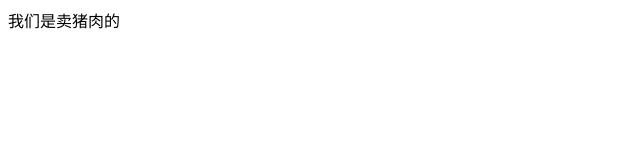
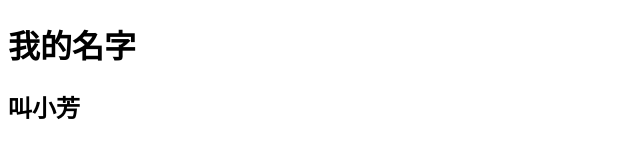
Before and after one commit to Piaonj/git-demo-01, a plain HTML site: page index.html in a window 1280 px wide. Shown: the whole page, without its empty margins (0-640 px from the left). Drawn offline with Linux system fonts and the light colour scheme.

Commit message:
添加了我的名字

```diff
--- a/index.html
+++ b/index.html
@@ -7,6 +7,7 @@
     <title>网易养猪场</title>
 </head>
 <body>
-    我们是卖猪肉的
+    <h1>我的名字</h1>
+    <h2>叫小芳</h2>
 </body>
 </html>
```
